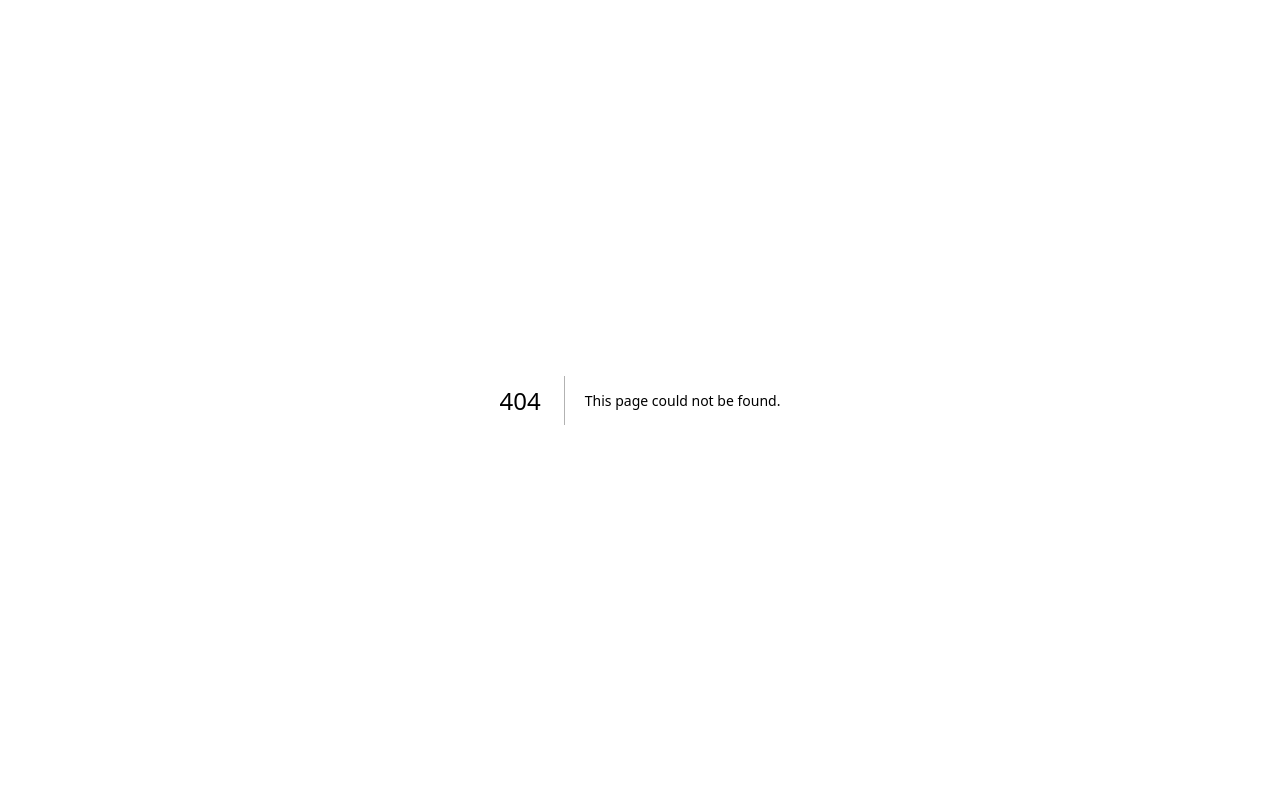
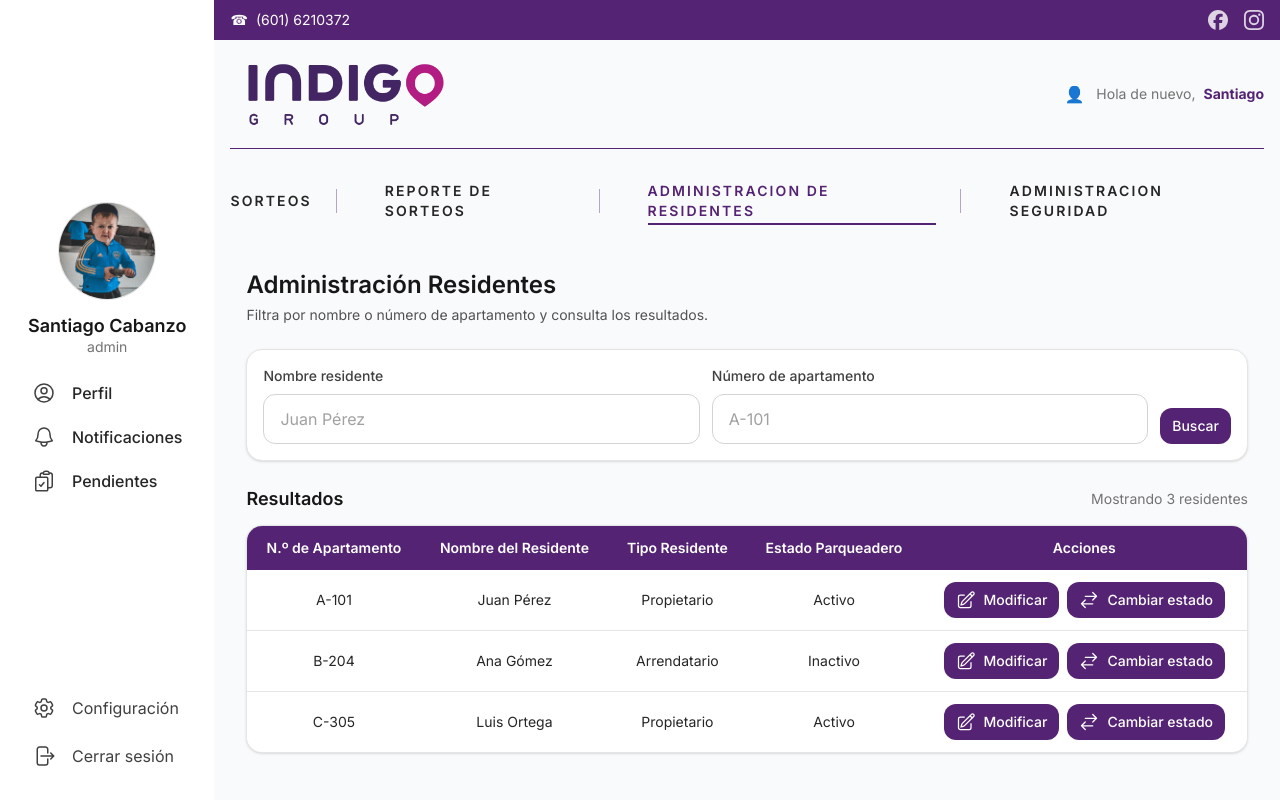
Before and after one commit to lscabanzo63/sipar, a Next.js app: page /mainpage/administracion-residentes in a window 1280 px wide. Before the commit this address had no page. Shown: the top 800 px of the page. Built offline with nearby package versions, Linux system fonts and the light colour scheme.

Commit message:
feat(*): create 'administracion-residentes' page

```diff
--- /dev/null
+++ b/src/app/(protected)/mainpage/administracion-residentes/page.tsx
@@ -0,0 +1,92 @@
+// app/(protected)/reportes/sorteos/page.tsx
+"use client";
+
+import * as React from "react";
+import { TextField } from "@/components/ui/TextField";
+import { Button } from "@/components/ui/Button";
+import ResidentesTable, { type ResidenteRow } from "@/components/ui/ResidentesTable";
+
+export default function ReporteDeSorteosPage() {
+  const [nombre, setNombre] = React.useState("");
+  const [apartamento, setApartamento] = React.useState("");
+
+  // const data: ResidenteRow[] = [];
+
+  // Si quieres ver la tabla con datos de prueba, descomenta:
+  const data: ResidenteRow[] = [
+    { numeroApartamento: "A-101", nombreResidente: "Juan Pérez",  tipoResidente: "Propietario",  estadoParqueadero: "Activo" },
+    { numeroApartamento: "B-204", nombreResidente: "Ana Gómez",   tipoResidente: "Arrendatario", estadoParqueadero: "Inactivo" },
+    { numeroApartamento: "C-305", nombreResidente: "Luis Ortega", tipoResidente: "Propietario",  estadoParqueadero: "Activo" },
+
+  ];
+
+  return (
+    <>
+      <title>REPORTES</title>
+      <main className="p-4 md:p-6 lg:p-8">
+        {/* Encabezado */}
+        <section className="mb-6">
+          <h1 className="text-2xl font-semibold text-neutral-900">
+            Administración Residentes
+          </h1>
+          <p className="mt-1 text-sm text-neutral-600">
+            Filtra por nombre o número de apartamento y consulta los resultados.
+          </p>
+        </section>
+
+        {/* Filtros */}
+        <section className="rounded-2xl border border-neutral-200 bg-white p-4 shadow-sm">
+          <div className="flex flex-col gap-4 sm:flex-row sm:items-end sm:gap-3">
+            {/* Nombre residente */}
+            <div className="flex-1 min-w-[200px]">
+              <TextField
+                label="Nombre residente"
+                type="text"
+                placeholder="Juan Pérez"
+                value={nombre}
+                onChange={(e: React.ChangeEvent<HTMLInputElement>) =>
+                  setNombre(e.target.value)
+                }
+              />
+            </div>
+
+            {/* Número de apartamento */}
+            <div className="flex-1 min-w-[200px]">
+              <TextField
+                label="Número de apartamento"
+                type="text"
+                placeholder="A-101"
+                value={apartamento}
+                onChange={(e: React.ChangeEvent<HTMLInputElement>) =>
+                  setApartamento(e.target.value)
+                }
+              />
+            </div>
+
+            {/* Botón buscar */}
+            <div className="flex-none">
+              <Button size="sm" type="button" fullWidth>
+                Buscar
+              </Button>
+            </div>
+          </div>
+        </section>
+
+        {/* Resultados */}
+        <section className="mt-6">
+          <div className="mb-3 flex items-center justify-between">
+            <h2 className="text-lg font-semibold text-neutral-900">Resultados</h2>
+            <span className="text-sm text-neutral-500"> Mostrando {data.length} residentes</span>
+          </div>
+
+          <ResidentesTable
+            data={data}
+            emptyMessage="¡Busca residentes!"
+            onEdit={(row) => console.log("Modificar:", row)}
+            onChangeStatus={(row) => console.log("Cambiar estado:", row)}
+          />
+        </section>
+      </main>
+    </>
+  );
+}
--- a/src/app/(protected)/mainpage/reporte-sorteos/page.tsx
+++ b/src/app/(protected)/mainpage/reporte-sorteos/page.tsx
@@ -4,14 +4,21 @@
 import * as React from "react";
 import { DateField } from "@/components/ui/DateField";
 import { Button } from "@/components/ui/Button";
-import SorteosTable, {type SorteoRow} from "@/components/ui/SorteosTable";
+import SorteosTable, { type SorteoRow } from "@/components/ui/SorteosTable";
 
 export default function ReporteDeSorteosPage() {
-  // (Opcional) estados locales solo para demo visual; puedes quitarlos si no quieres interactividad
+  // Estados locales (visual)
   const [startDate, setStartDate] = React.useState<string>("");
   const [endDate, setEndDate] = React.useState<string>("");
+
   const data: SorteoRow[] = [
     { id: 101, fechaRealizacion: "2025-08-15", parqueaderosTotales: 24 },
+    { id: 102, fechaRealizacion: "2025-08-22", parqueaderosTotales: 30 },
+    { id: 102, fechaRealizacion: "2025-08-22", parqueaderosTotales: 30 },
+    { id: 102, fechaRealizacion: "2025-08-22", parqueaderosTotales: 30 },
+    { id: 101, fechaRealizacion: "2025-08-15", parqueaderosTotales: 24 },
+    { id: 102, fechaRealizacion: "2025-08-22", parqueaderosTotales: 30 },
+    { id: 102, fechaRealizacion: "2025-08-22", parqueaderosTotales: 30 },
     { id: 102, fechaRealizacion: "2025-08-22", parqueaderosTotales: 30 },
   ];
 
@@ -19,7 +26,7 @@ export default function ReporteDeSorteosPage() {
     <>
       <title>REPORTES</title>
       <main className="p-4 md:p-6 lg:p-8">
-
+        {/* Encabezado */}
         <section className="mb-6">
           <h1 className="text-2xl font-semibold text-neutral-900">Reporte de Sorteos</h1>
           <p className="mt-1 text-sm text-neutral-600">
@@ -27,13 +34,9 @@ export default function ReporteDeSorteosPage() {
           </p>
         </section>
 
+        {/* Filtros */}
         <section className="rounded-2xl border border-neutral-200 bg-white p-4 shadow-sm">
-  <div
-    className="
-      flex flex-col gap-4
-      sm:flex-row sm:items-end sm:gap-3
-    "
-  >
+          <div className="flex flex-col gap-4 sm:flex-row sm:items-end sm:gap-3">
             {/* Fecha de inicio */}
             <div className="flex-1 min-w-[200px]">
               <DateField
@@ -59,24 +62,22 @@ export default function ReporteDeSorteosPage() {
 
             {/* Botón buscar */}
             <div className="flex-none">
-     <Button
-     size="sm"
-     type="submit"
-     fullWidth>
+              <Button size="sm" type="submit" fullWidth>
                 Buscar
               </Button>
             </div>
           </div>
         </section>
 
+        {/* Resultados */}
+        <section className="mt-6">
+          <div className="mb-3 flex items-center justify-between">
+            <h2 className="text-lg font-semibold text-neutral-900">Resultados</h2>
+            <span className="text-sm text-neutral-500">{data.length} elementos</span>
+          </div>
 
-      {/* (Opcional) Contenedor de resultados en blanco, puro esqueleto visual */}
-      <section className="mt-6 rounded-2xl border border-neutral-200 bg-white p-4 shadow-sm">
-        <div className="flex items-center justify-between">
-          <h2 className="text-lg font-semibold text-neutral-900">Resultados</h2>
-        </div>
           <SorteosTable
-                data={data}              // prueba con [] para ver el estado vacío
+            data={data} // prueba con [] para ver el estado vacío
             onView={(row) => console.log("Ver:", row)}
           />
         </section>
--- /dev/null
+++ b/src/components/ui/ResidentesTable.tsx
@@ -0,0 +1,111 @@
+// components/ui/ResidentesTable.tsx
+"use client";
+
+import * as React from "react";
+import { PencilSquareIcon, ArrowsRightLeftIcon } from "@heroicons/react/24/outline";
+import { Button } from "@/components/ui/Button";
+import { cn } from "@/lib/utils/cn";
+
+export type ResidenteRow = {
+  numeroApartamento: string | number;
+  nombreResidente: string;
+  tipoResidente: string;       // p.ej. "Propietario" | "Arrendatario"
+  estadoParqueadero: string;   // p.ej. "Activo" | "Inactivo"
+};
+
+type Props = {
+  data?: ResidenteRow[];
+  className?: string;
+  onEdit?: (row: ResidenteRow) => void;
+  onChangeStatus?: (row: ResidenteRow) => void;
+  emptyMessage?: string;
+};
+
+export default function ResidentesTable({
+  data = [],
+  className,
+  onEdit,
+  onChangeStatus,
+  emptyMessage = "¡Busca residentes!",
+}: Props) {
+  const hasData = data.length > 0;
+
+  // ---- Render helpers ----
+  const renderHeader = () => (
+    <thead className="text-white bg-[var(--color-brand)]">
+      <tr className="text-sm">
+        <th scope="col" className="px-4 py-3 font-semibold text-center">N.º de Apartamento</th>
+        <th scope="col" className="px-4 py-3 font-semibold text-center">Nombre del Residente</th>
+        <th scope="col" className="px-4 py-3 font-semibold text-center">Tipo Residente</th>
+        <th scope="col" className="px-4 py-3 font-semibold text-center">Estado Parqueadero</th>
+        <th scope="col" className="px-4 py-3 font-semibold text-center">Acciones</th>
+      </tr>
+    </thead>
+  );
+
+  const renderEmpty = () => (
+    <tbody>
+      <tr>
+        <td colSpan={5} className="px-4 py-6">
+          <div className="rounded-xl border border-neutral-200 bg-white p-6 text-center text-sm text-neutral-600">
+            {emptyMessage}
+          </div>
+        </td>
+      </tr>
+    </tbody>
+  );
+
+  const renderCell = (content: React.ReactNode) => (
+    <td className="px-4 py-3 align-middle text-sm text-neutral-800 text-center">
+      {content}
+    </td>
+  );
+
+  const renderRows = () => (
+    <tbody className="divide-y divide-neutral-200">
+      {data.map((row) => (
+        <tr key={`${row.numeroApartamento}-${row.nombreResidente}`} className="bg-white hover:bg-neutral-50">
+          {renderCell(row.numeroApartamento)}
+          {renderCell(row.nombreResidente)}
+          {renderCell(row.tipoResidente)}
+          {renderCell(row.estadoParqueadero)}
+          <td className="px-4 py-3 align-middle text-center">
+            <div className="flex items-center justify-center gap-2">
+              <Button
+                size="sm"
+                leftIcon={<PencilSquareIcon className="h-5 w-5" aria-hidden="true" />}
+                aria-label={`Modificar residente apto ${row.numeroApartamento}`}
+                onClick={() => onEdit?.(row)}
+              >
+                Modificar
+              </Button>
+              <Button
+                size="sm"
+                leftIcon={<ArrowsRightLeftIcon className="h-5 w-5" aria-hidden="true" />}
+                aria-label={`Cambiar estado parqueadero apto ${row.numeroApartamento}`}
+                onClick={() => onChangeStatus?.(row)}
+              >
+                Cambiar estado
+              </Button>
+            </div>
+          </td>
+        </tr>
+      ))}
+    </tbody>
+  );
+
+  // ---- Render raíz ----
+  return (
+    <div
+      className={cn(
+        "w-full overflow-x-auto rounded-2xl border border-neutral-200 bg-white shadow-sm",
+        className
+      )}
+    >
+      <table className="w-full border-collapse">
+        {renderHeader()}
+        {hasData ? renderRows() : renderEmpty()}
+      </table>
+    </div>
+  );
+}
--- a/src/lib/utils/nav.ts
+++ b/src/lib/utils/nav.ts
@@ -15,9 +15,9 @@ export type NavItem = {
 // Catálogo base de módulos (para no repetir paths)
 const MODULES = {
   sorteos:        { label: "SORTEOS", path: "/mainpage/sorteos", exact: true },
-  reporteSorteos: { label: "REPORTE DE SORTEOS", path: "/mainpage//reporte-sorteos" },
-  propietarios:   { label: "ADMINISTRACION DE PROPIETARIOS", path: "/mainpage/propietarios" },
-  seguridadAdm:   { label: "SEGURIDAD ADMINISTRATIVA", path: "/mainpage/seguridad" },
+  reporteSorteos: { label: "REPORTE DE SORTEOS", path: "/mainpage/reporte-sorteos" },
+  propietarios:   { label: "ADMINISTRACION DE RESIDENTES", path: "/mainpage/administracion-residentes" },
+  seguridadAdm:   { label: "ADMINISTRACION SEGURIDAD", path: "/mainpage/administracion-seguridad" },
 } as const;
 
 
```
Lines whose indentation alone changed are shown as unchanged.
